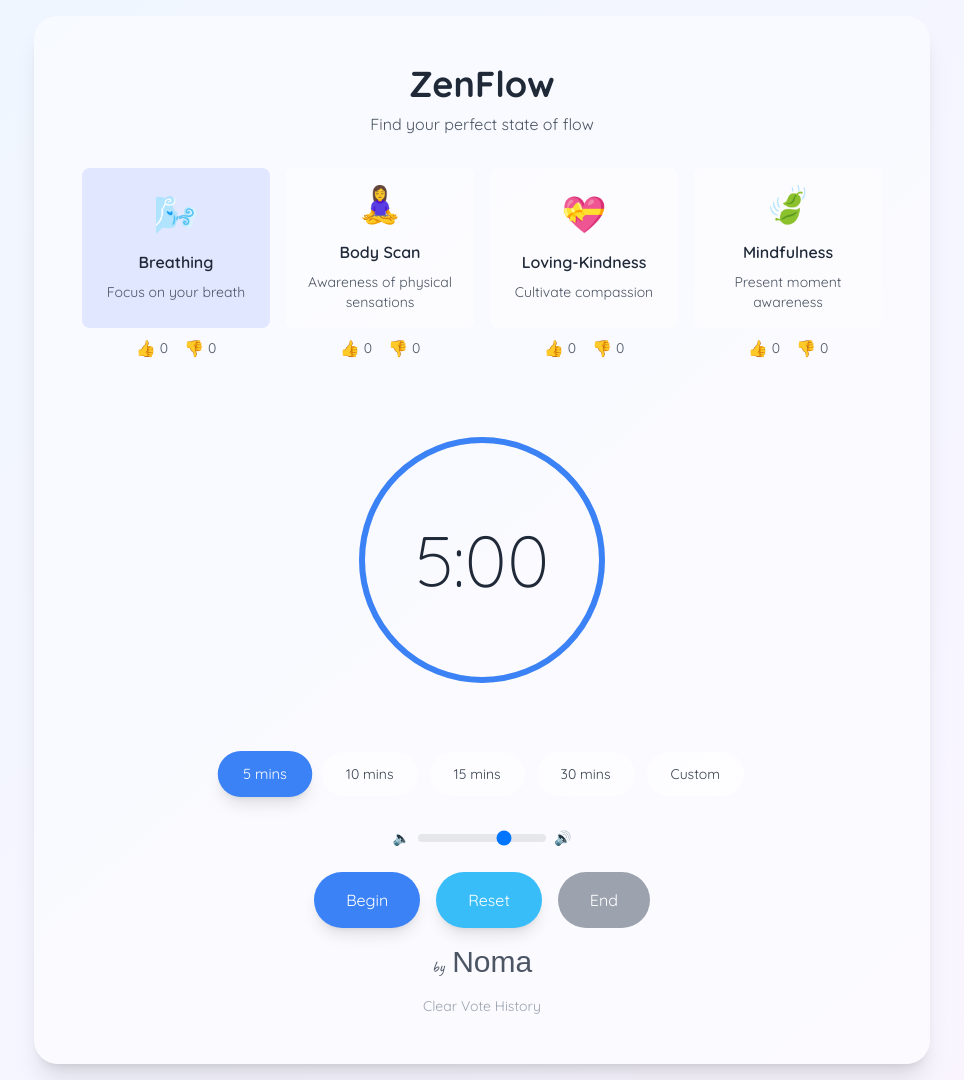
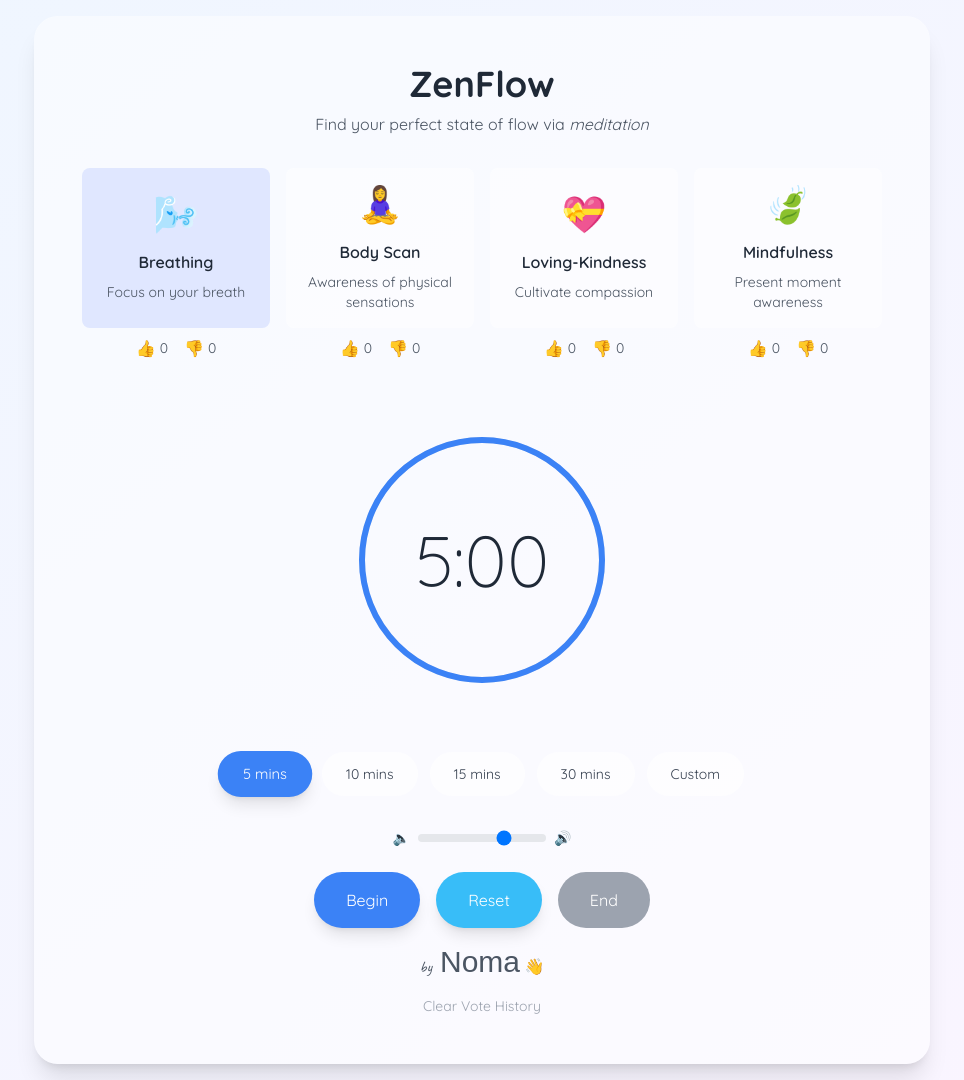
Before and after one commit to yangforbig/ZenFlow, a Next.js app: page / in a window 1280 px wide. Shown: the whole page, without its empty margins (158-1122 px from the left). Built offline with nearby package versions, Linux system fonts and the light colour scheme; no server answers; the database is empty; a web font is replaced by a local one.

Commit message:
Fix analytics route and build issues

```diff
--- a/app/components/MeditationTimer.tsx
+++ b/app/components/MeditationTimer.tsx
@@ -455,7 +455,7 @@ export default function MeditationTimer() {
   return (
     <>
       <h1 className="text-4xl font-quicksand font-bold mb-2 text-gray-800 dark:text-white">ZenFlow</h1>
-      <p className="text-gray-600 dark:text-gray-300 mb-8">Find your perfect state of flow</p>
+      <p className="text-gray-600 dark:text-gray-300 mb-8">Find your perfect state of flow via <i>meditation</i></p>
 
       {/* Meditation Types */}
       <div className="grid grid-cols-2 md:grid-cols-4 gap-4 w-full mb-10">
@@ -688,7 +688,7 @@ export default function MeditationTimer() {
             rel="noopener noreferrer"
             className="font-qwitcher text-3xl hover:text-blue-500 transition-colors"
           >
-            Noma
+            Noma<span className="text-base"> 👋</span>
           </a>
         </div>
       </div>
```
